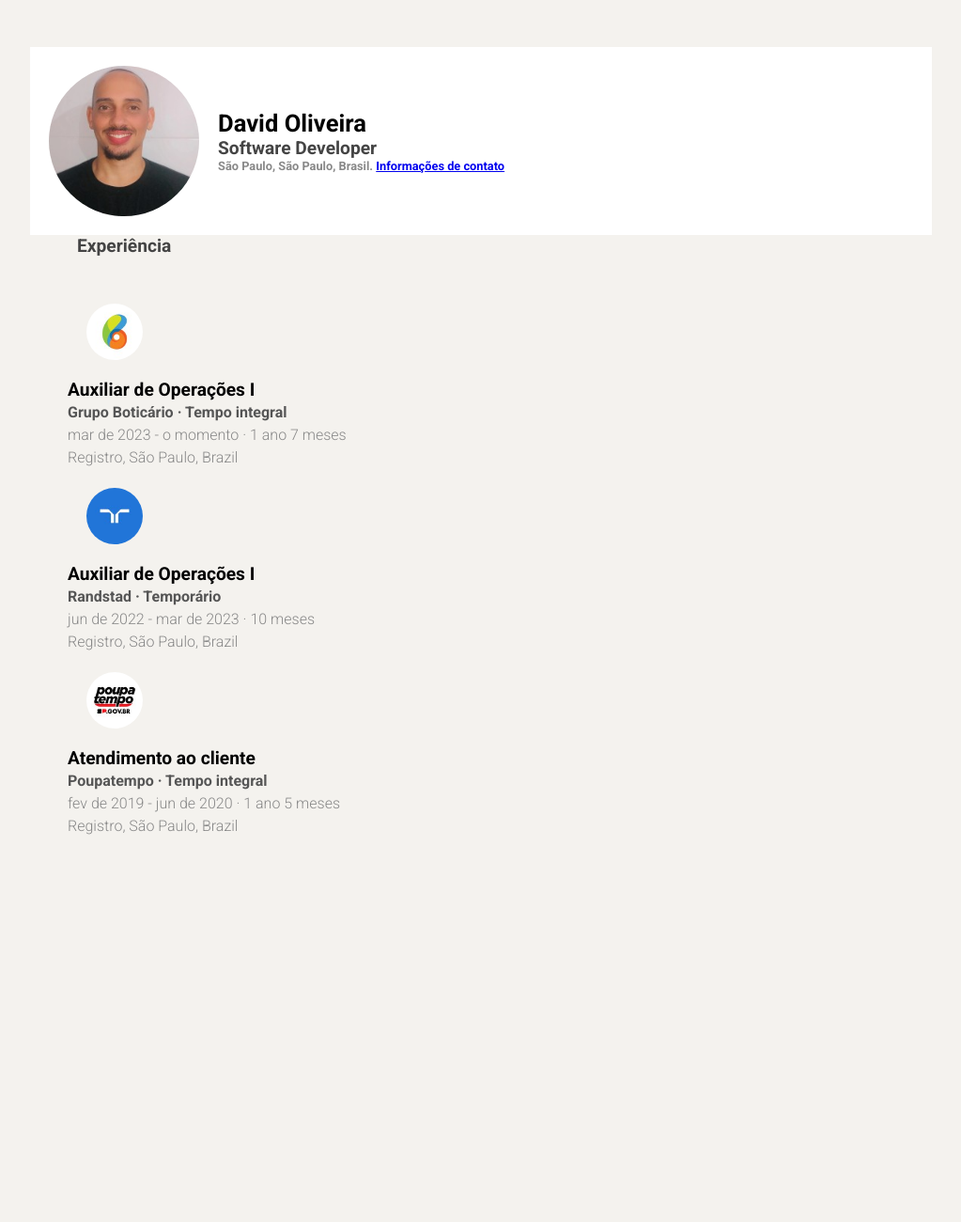
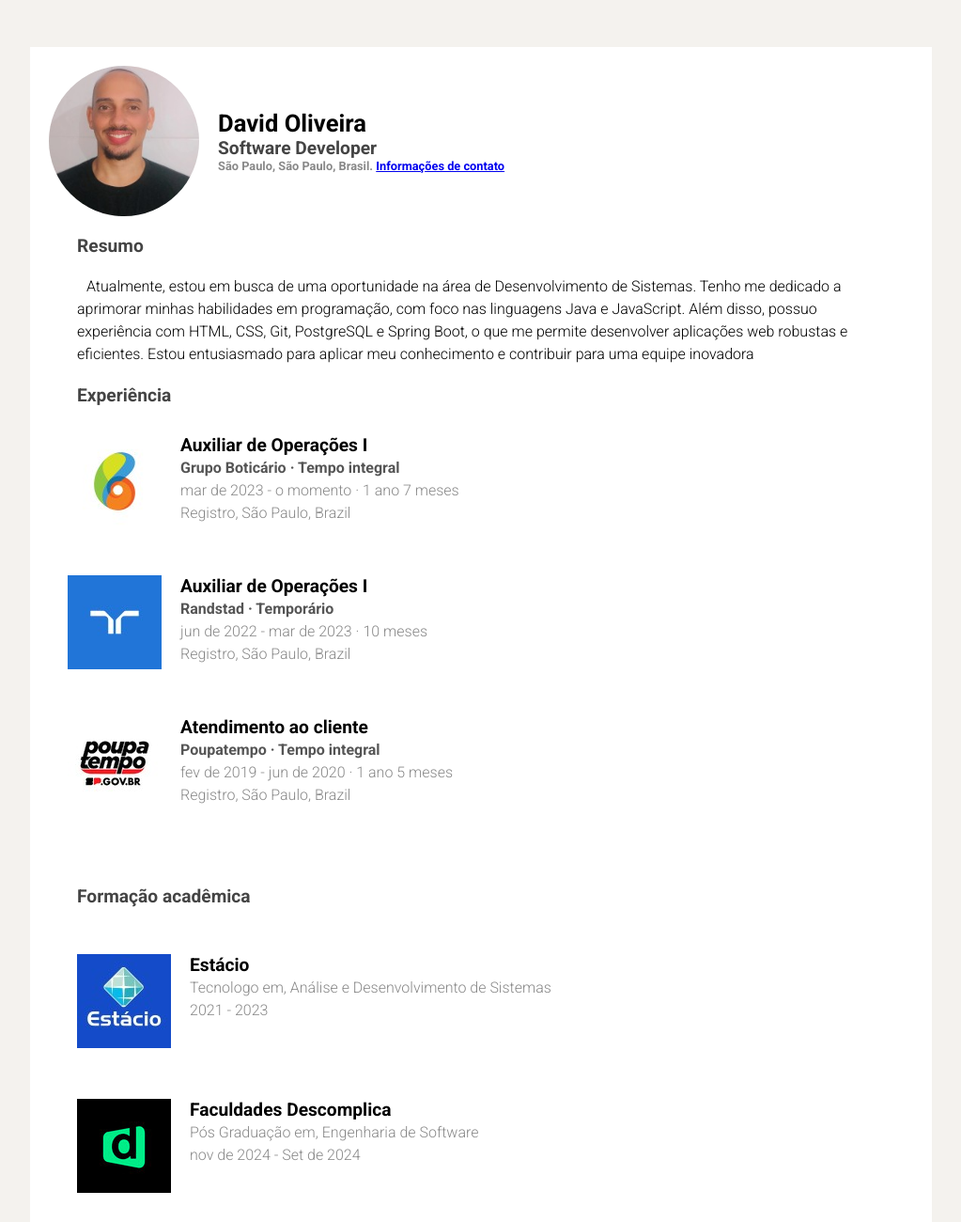
Before and after one commit to davidOliveira1995/Course-Bootcamp-Web-Development, a plain HTML site: page Capstone Project/index.html in a window 1280 px wide. Shown: the top 1300 px of the page at 94% size, without its empty margins (128-1151 px from the left). Before the commit the page ends 971 px from the top, so only its background shows below. Drawn offline with Linux system fonts and the light colour scheme.

Commit message:
Capstone finished project

```diff
--- a/Capstone Project/css/style.css
+++ b/Capstone Project/css/style.css
@@ -32,11 +32,22 @@ main {
 
     width: 960px;
 
-    background-color: #f4f2ee;;
+    background-color: #fff;
     display: flex;
     flex-direction: column;
     margin: 50px 0;
 }
+
+/* RESUME Inicio */
+.resume p {
+    margin: 20px 50px 20px 50px;
+    line-height: 1.5;
+    text-indent: 10px;
+}
+
+
+
+/* FIm RESUME */
 
 /* FORMATAÇÃO DO HEADER */
 .header {
@@ -44,7 +55,6 @@ main {
     flex-direction: row;
     justify-content: baseline;
     align-items: center;
-    background-color: #fff;
 }
 
 h1 {
@@ -62,13 +72,16 @@ h3 {
     color: #888;
 }
 
-/* FIM DO HEADER */
 
-img {
+
+.photo-profile {
     width: 200px;
     border-radius: 100px;
     padding: 20px;
 }
+
+/* FIM DO HEADER */
+
 
 .spacification-title{
     margin-left: 50px;
@@ -103,4 +116,26 @@ img {
     color: #888;
 }
 
+.content-job {
+    display: flex;
+    flex-direction: row;
+    gap: 20px;
+    margin-bottom: 50px;
+}
+
 /* FIM DO JOB */
+
+
+/* FORMAçÂO Academica */
+
+.study {
+    margin-left: 50px;
+    margin-bottom: 50px;
+}
+
+.education {
+    display: flex;
+    flex-direction: row;
+    gap: 20px;
+    padding-top: 50px;
+}
--- a/Capstone Project/index.html
+++ b/Capstone Project/index.html
@@ -8,8 +8,13 @@
   </head>
   <body>
     <main>
+      <!-- Inicio do HEADER -->
       <header class="header">
-        <img src="images/foto.jpeg" alt="Foto David de Oliveira Silva" />
+        <img
+          class="photo-profile"
+          src="images/foto.jpeg"
+          alt="Foto David de Oliveira Silva"
+        />
 
         <section class="information-personal">
           <h1>David Oliveira</h1>
@@ -20,17 +25,35 @@
           </h3>
         </section>
       </header>
+      <!-- FIM DO HEADER -->
 
+      <!-- Inicio do RESUME -->
+      <section class="resume">
+        <h2 class="spacification-title">Resumo</h2>
+
+        <p>
+          Atualmente, estou em busca de uma oportunidade na área de
+          Desenvolvimento de Sistemas. Tenho me dedicado a aprimorar minhas
+          habilidades em programação, com foco nas linguagens Java e JavaScript.
+          Além disso, possuo experiência com HTML, CSS, Git, PostgreSQL e Spring
+          Boot, o que me permite desenvolver aplicações web robustas e
+          eficientes. Estou entusiasmado para aplicar meu conhecimento e
+          contribuir para uma equipe inovadora
+        </p>
+      </section>
+      <!-- FIM DO RESUME -->
+
+      <!-- INCIO EXPERIENCE -->
       <h2 class="spacification-title">Experiência</h2>
 
       <section class="job">
+        <div class="content-job">
           <img
             src="images/grupo_boticario_logo.jpeg"
             alt="Logo Boticário"
             class="logo-job"
           />
           <div class="job-description">
-
             <h3>Auxiliar de Operações I</h3>
             <h4>Grupo Boticário · Tempo integral</h4>
             <p>
@@ -38,14 +61,15 @@
               Registro, São Paulo, Brazil
             </p>
           </div>
+        </div>
 
+        <div class="content-job">
           <img
             src="images/randstad.jpeg"
             alt="Logo Boticário"
             class="logo-job"
           />
           <div class="job-description">
-
             <h3>Auxiliar de Operações I</h3>
             <h4>Randstad · Temporário</h4>
             <p>
@@ -53,14 +77,15 @@
               Registro, São Paulo, Brazil
             </p>
           </div>
+        </div>
 
+        <div class="content-job">
           <img
             src="images/poupatemposp_logo.jpeg"
             alt="Logo Boticário"
             class="logo-job"
           />
           <div class="job-description">
-
             <h3>Atendimento ao cliente</h3>
             <h4>Poupatempo · Tempo integral</h4>
             <p>
@@ -68,8 +93,48 @@
               Registro, São Paulo, Brazil
             </p>
           </div>
+        </div>
       </section>
 
+      <!-- FIM DE EXPERIENCE -->
+
+      <h2 class="spacification-title">Formação acadêmica</h2>
+      <!-- INICIO FORMAÇÃO ACADEMICA -->
+      <section class="study">
+        <div class="education">
+
+          <div>
+          <img
+            class="logo-job"
+            src="images/estacio_logo.jpeg"
+            alt="Estacio Logo"
+          />
+        </div>
+          <div class="job-description">
+            <h3>Estácio</h3>
+            <p>
+              Tecnologo em, Análise e Desenvolvimento de Sistemas<br />
+              2021 - 2023
+            </p>
+          </div>
+        </div>
+
+        <div class="education">
+          <img
+            class="logo-job"
+            src="images/descomplica.jpeg"
+            alt="Descomplica Logo"
+          />
+          <div class="job-description">
+            <h3>Faculdades Descomplica</h3>
+            <p>
+              Pós Graduação em, Engenharia de Software<br />
+              nov de 2024 - Set de 2024
+            </p>
+          </div>
+        </div>
+      </section>
+      <!-- FIM FORMAÇÃO ACADEMICA -->
     </main>
   </body>
 </html>
```
Also changed, not shown: Capstone Project/contato.html (+14 -8 lines), Capstone Project/images/descomplica.jpeg (added), Capstone Project/images/estacio_logo.jpeg (added). Lines whose indentation alone changed are shown as unchanged.
